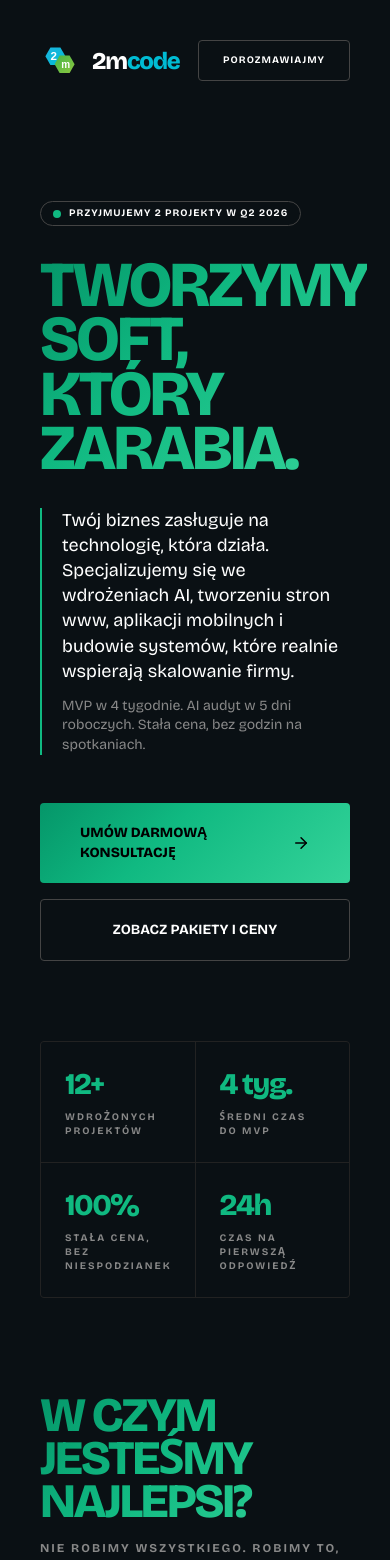
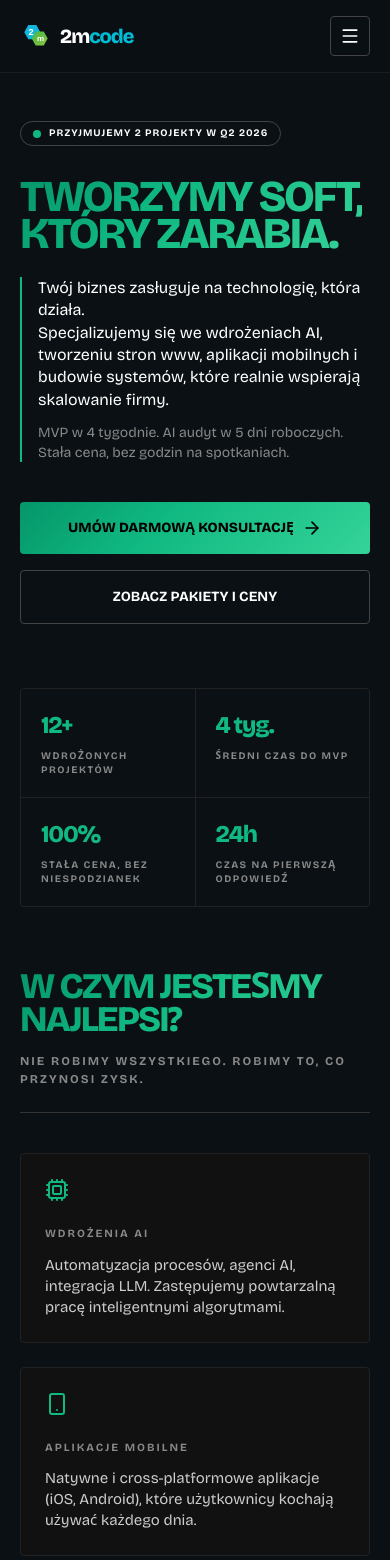
Before and after one commit to 2m-code/2m-code, a React (Vite) app: page / in a window 390 px wide. Shown: the top 1560 px of the page. Built offline with nearby package versions, Linux system fonts and the light colour scheme; a web font is replaced by a local one.

Commit message:
poprawa responsywnosci

```diff
--- a/src/App.tsx
+++ b/src/App.tsx
@@ -1,5 +1,5 @@
 import { useEffect, useState } from 'react';
-import { motion } from 'motion/react';
+import { AnimatePresence, motion } from 'motion/react';
 import {
   ArrowRight,
   Code2,
@@ -14,6 +14,8 @@ import {
   Rocket,
   Facebook,
   Instagram,
+  Menu,
+  X,
 } from 'lucide-react';
 
 const CONTACT_EMAIL = '2mcode.it@gmail.com';
@@ -62,6 +64,7 @@ const staggerContainer = {
 export default function App() {
   const [theme, setTheme] = useState<string>('e');
   const [font, setFont] = useState<string>('6');
+  const [menuOpen, setMenuOpen] = useState<boolean>(false);
 
   useEffect(() => {
     document.documentElement.setAttribute('data-theme', theme);
@@ -73,6 +76,10 @@ export default function App() {
 
   useEffect(() => {
     const onKey = (e: KeyboardEvent) => {
+      if (e.key === 'Escape') {
+        setMenuOpen(false);
+        return;
+      }
       if (e.ctrlKey || e.metaKey || e.altKey) return;
       const target = e.target as HTMLElement | null;
       if (target && (target.tagName === 'INPUT' || target.tagName === 'TEXTAREA' || target.isContentEditable)) return;
@@ -83,34 +90,140 @@ export default function App() {
     return () => window.removeEventListener('keydown', onKey);
   }, []);
 
+  useEffect(() => {
+    if (menuOpen) {
+      document.body.style.overflow = 'hidden';
+    } else {
+      document.body.style.overflow = '';
+    }
+    return () => {
+      document.body.style.overflow = '';
+    };
+  }, [menuOpen]);
+
+  const navLinks = [
+    { href: '#uslugi', label: 'Usługi' },
+    { href: '#pakiety', label: 'Pakiety' },
+    { href: '#proces', label: 'Proces' },
+    { href: '#historia', label: 'O nas' },
+    { href: '#kontakt', label: 'Kontakt' },
+  ];
+
   return (
-    <div className="min-h-screen bg-bg text-text selection:bg-accent/30 font-sans overflow-hidden relative">
+    <div className="min-h-screen bg-bg text-text selection:bg-accent/30 font-sans relative">
       {/* Navbar */}
-      <nav className="relative z-10 flex items-center justify-between px-10 py-10 max-w-[1200px] mx-auto">
-        <div className="flex items-center gap-3">
-          <img src="/logo-mark.svg" alt="2mcode" className="w-10 h-10" />
-          <span className="text-2xl font-black tracking-tighter lowercase">2m<span className="text-[#00BCD4]">code</span></span>
+      <header className="sticky top-0 z-40 bg-bg/80 backdrop-blur-md border-b border-[#222]/70">
+      <nav className="flex items-center justify-between px-5 md:px-10 py-4 md:py-6 max-w-[1200px] mx-auto gap-3">
+        <div className="flex items-center gap-2 md:gap-3 min-w-0">
+          <img src="/logo-mark.svg" alt="2mcode" className="w-8 h-8 md:w-10 md:h-10 flex-shrink-0" />
+          <span className="text-xl md:text-2xl font-black tracking-tighter lowercase">2m<span className="text-[#00BCD4]">code</span></span>
         </div>
         <div className="hidden md:flex items-center gap-8 text-[12px] uppercase tracking-[2px] font-bold text-muted">
-          <a href="#uslugi" className="hover:text-white transition-colors">Usługi</a>
-          <a href="#pakiety" className="hover:text-white transition-colors">Pakiety</a>
-          <a href="#proces" className="hover:text-white transition-colors">Proces</a>
-          <a href="#historia" className="hover:text-white transition-colors">O nas</a>
-          <a href="#kontakt" className="hover:text-white transition-colors">Kontakt</a>
+          {navLinks.map((l) => (
+            <a key={l.href} href={l.href} className="hover:text-white transition-colors">{l.label}</a>
+          ))}
         </div>
         <a
           href={CALENDLY_URL}
           target="_blank"
           rel="noopener noreferrer"
-          className="px-6 py-3 text-[10px] font-bold uppercase tracking-[1px] border border-[#444] rounded-sm hover:bg-[#111] transition-colors"
+          className="hidden md:inline-flex px-4 md:px-6 py-2.5 md:py-3 text-[10px] font-bold uppercase tracking-[1px] border border-[#444] rounded-sm hover:bg-[#111] transition-colors whitespace-nowrap flex-shrink-0"
         >
           Porozmawiajmy
         </a>
+        {/* Burger button (mobile only) */}
+        <button
+          type="button"
+          onClick={() => setMenuOpen(true)}
+          aria-label="Otwórz menu"
+          aria-expanded={menuOpen}
+          className="md:hidden w-10 h-10 flex items-center justify-center border border-[#444] rounded-sm hover:bg-[#111] transition-colors flex-shrink-0"
+        >
+          <Menu className="w-5 h-5" />
+        </button>
       </nav>
+      </header>
+
+      {/* Mobile menu overlay */}
+      <AnimatePresence>
+        {menuOpen && (
+          <motion.div
+            key="mobile-menu"
+            initial={{ opacity: 0 }}
+            animate={{ opacity: 1 }}
+            exit={{ opacity: 0 }}
+            transition={{ duration: 0.2 }}
+            className="fixed inset-0 z-50 md:hidden bg-bg/95 backdrop-blur-sm flex flex-col"
+            onClick={() => setMenuOpen(false)}
+          >
+            <motion.div
+              initial={{ y: -20, opacity: 0 }}
+              animate={{ y: 0, opacity: 1 }}
+              exit={{ y: -20, opacity: 0 }}
+              transition={{ duration: 0.25, ease: 'easeOut' }}
+              className="flex flex-col h-full"
+              onClick={(e) => e.stopPropagation()}
+            >
+              {/* Menu header */}
+              <div className="flex items-center justify-between px-5 py-6 border-b border-[#222]">
+                <div className="flex items-center gap-2">
+                  <img src="/logo-mark.svg" alt="2mcode" className="w-8 h-8" />
+                  <span className="text-xl font-black tracking-tighter lowercase">2m<span className="text-[#00BCD4]">code</span></span>
+                </div>
+                <button
+                  type="button"
+                  onClick={() => setMenuOpen(false)}
+                  aria-label="Zamknij menu"
+                  className="w-10 h-10 flex items-center justify-center border border-[#444] rounded-sm hover:bg-[#111] transition-colors"
+                >
+                  <X className="w-5 h-5" />
+                </button>
+              </div>
+
+              {/* Menu links */}
+              <nav className="flex-1 flex flex-col justify-center px-5 gap-1">
+                {navLinks.map((l, i) => (
+                  <motion.a
+                    key={l.href}
+                    href={l.href}
+                    onClick={() => setMenuOpen(false)}
+                    initial={{ x: -20, opacity: 0 }}
+                    animate={{ x: 0, opacity: 1 }}
+                    transition={{ delay: 0.05 + i * 0.05, duration: 0.25 }}
+                    className="text-4xl font-black uppercase tracking-tighter text-gradient py-3 hover:opacity-80 transition-opacity"
+                  >
+                    {l.label}
+                  </motion.a>
+                ))}
+              </nav>
+
+              {/* Menu footer CTA */}
+              <div className="px-5 py-6 border-t border-[#222] flex flex-col gap-3">
+                <a
+                  href={CALENDLY_URL}
+                  target="_blank"
+                  rel="noopener noreferrer"
+                  onClick={() => setMenuOpen(false)}
+                  className="px-6 py-4 bg-gradient-accent text-black font-extrabold uppercase text-sm flex items-center justify-center gap-2 rounded-sm"
+                >
+                  Umów darmową konsultację <ArrowRight className="w-5 h-5" />
+                </a>
+                <a
+                  href={`mailto:${CONTACT_EMAIL}`}
+                  onClick={() => setMenuOpen(false)}
+                  className="text-[12px] uppercase tracking-[2px] font-bold text-muted hover:text-white transition-colors text-center"
+                >
+                  {CONTACT_EMAIL}
+                </a>
+              </div>
+            </motion.div>
+          </motion.div>
+        )}
+      </AnimatePresence>
 
       <main className="relative z-10">
         {/* Hero Section */}
-        <section className="pt-20 pb-20 px-10 max-w-[1200px] mx-auto flex flex-col items-start text-left">
+        <section className="pt-12 md:pt-20 pb-16 md:pb-20 px-5 md:px-10 max-w-[1200px] mx-auto flex flex-col items-start text-left">
           <motion.div
             initial={{ opacity: 0, scale: 0.9 }}
             animate={{ opacity: 1, scale: 1 }}
@@ -125,7 +238,7 @@ export default function App() {
             initial={{ opacity: 0, y: 20 }}
             animate={{ opacity: 1, y: 0 }}
             transition={{ duration: 0.5, delay: 0.1 }}
-            className="text-[clamp(4rem,9vw,110px)] font-black tracking-[-0.05em] leading-[0.85] uppercase text-gradient mb-8"
+            className="text-[clamp(2.75rem,10vw,110px)] font-black tracking-[-0.05em] leading-[0.85] uppercase text-gradient mb-6 md:mb-8"
           >
             Tworzymy soft,<br />
             który zarabia.
@@ -135,7 +248,7 @@ export default function App() {
             initial={{ opacity: 0, y: 20 }}
             animate={{ opacity: 1, y: 0 }}
             transition={{ duration: 0.5, delay: 0.2 }}
-            className="text-[18px] leading-[1.4] text-white max-w-xl mb-12 border-l-2 border-accent pl-5"
+            className="text-[16px] md:text-[18px] leading-[1.4] text-white max-w-xl mb-10 md:mb-12 border-l-2 border-accent pl-4 md:pl-5"
           >
             Twój biznes zasługuje na technologię, która działa.
             <br />
@@ -153,13 +266,13 @@ export default function App() {
               href={CALENDLY_URL}
               target="_blank"
               rel="noopener noreferrer"
-              className="px-10 py-5 bg-gradient-accent text-black font-extrabold uppercase text-sm flex items-center justify-center gap-2 hover:scale-[1.02] transition-transform w-full sm:w-auto rounded-sm"
+              className="px-6 md:px-10 py-4 md:py-5 bg-gradient-accent text-black font-extrabold uppercase text-sm flex items-center justify-center gap-2 hover:scale-[1.02] transition-transform w-full sm:w-auto rounded-sm"
             >
               Umów darmową konsultację <ArrowRight className="w-5 h-5" />
             </a>
             <a
               href="#pakiety"
-              className="px-10 py-5 bg-transparent border border-[#444] font-bold uppercase text-sm text-white hover:bg-[#111] transition-colors w-full sm:w-auto flex items-center justify-center rounded-sm"
+              className="px-6 md:px-10 py-4 md:py-5 bg-transparent border border-[#444] font-bold uppercase text-sm text-white hover:bg-[#111] transition-colors w-full sm:w-auto flex items-center justify-center rounded-sm"
             >
               Zobacz pakiety i ceny
             </a>
@@ -167,7 +280,7 @@ export default function App() {
         </section>
 
         {/* Social Proof / Metrics Strip */}
-        <section className="px-10 max-w-[1200px] mx-auto">
+        <section className="px-5 md:px-10 max-w-[1200px] mx-auto">
           <div className="grid grid-cols-2 md:grid-cols-4 gap-px bg-[#222] border border-[#222] rounded-sm overflow-hidden">
             {[
               { value: '12+', label: 'Wdrożonych projektów' },
@@ -175,18 +288,18 @@ export default function App() {
               { value: '100%', label: 'Stała cena, bez niespodzianek' },
               { value: '24h', label: 'Czas na pierwszą odpowiedź' },
             ].map((stat, i) => (
-              <div key={i} className="bg-bg p-6 md:p-8">
-                <div className="text-3xl md:text-4xl font-black text-accent tracking-tighter mb-2">{stat.value}</div>
-                <div className="text-[10px] uppercase tracking-[2px] font-bold text-muted leading-[1.4]">{stat.label}</div>
+              <div key={i} className="bg-bg p-5 md:p-8">
+                <div className="text-2xl md:text-4xl font-black text-accent tracking-tighter mb-2">{stat.value}</div>
+                <div className="text-[10px] uppercase tracking-[1.5px] md:tracking-[2px] font-bold text-muted leading-[1.4]">{stat.label}</div>
               </div>
             ))}
           </div>
         </section>
 
         {/* Services Section */}
-        <section id="uslugi" className="py-24 px-10 max-w-[1200px] mx-auto">
-          <div className="mb-16 border-b border-[#333] pb-8">
-            <h2 className="text-5xl md:text-7xl font-black uppercase tracking-tighter text-gradient mb-4 leading-[0.9]">W czym jesteśmy najlepsi?</h2>
+        <section id="uslugi" className="py-16 md:py-24 px-5 md:px-10 max-w-[1200px] mx-auto">
+          <div className="mb-10 md:mb-16 border-b border-[#333] pb-6 md:pb-8">
+            <h2 className="text-4xl md:text-7xl font-black uppercase tracking-tighter text-gradient mb-4 leading-[0.9]">W czym jesteśmy najlepsi?</h2>
             <p className="text-muted text-[12px] uppercase tracking-[2px] font-bold">Nie robimy wszystkiego. Robimy to, co przynosi zysk.</p>
           </div>
 
@@ -217,7 +330,7 @@ export default function App() {
               <motion.div
                 key={i}
                 variants={fadeIn}
-                className="p-8 bg-card border border-border rounded-sm hover:border-[#444] transition-colors group relative"
+                className="p-6 md:p-8 bg-card border border-border rounded-sm hover:border-[#444] transition-colors group relative"
               >
                 <div className="mb-6">
                   {service.icon}
@@ -230,9 +343,9 @@ export default function App() {
         </section>
 
         {/* Packages Section */}
-        <section id="pakiety" className="py-24 px-10 max-w-[1200px] mx-auto">
-          <div className="mb-16 border-b border-[#333] pb-8">
-            <h2 className="text-5xl md:text-7xl font-black uppercase tracking-tighter text-gradient mb-4 leading-[0.9]">Pakiety i ceny</h2>
+        <section id="pakiety" className="py-16 md:py-24 px-5 md:px-10 max-w-[1200px] mx-auto">
+          <div className="mb-10 md:mb-16 border-b border-[#333] pb-6 md:pb-8">
+            <h2 className="text-4xl md:text-7xl font-black uppercase tracking-tighter text-gradient mb-4 leading-[0.9]">Pakiety i ceny</h2>
             <p className="text-muted text-[12px] uppercase tracking-[2px] font-bold">Stała cena. Jasny zakres. Zero niespodzianek na fakturze.</p>
           </div>
 
@@ -293,10 +406,10 @@ export default function App() {
               <motion.div
                 key={i}
                 variants={fadeIn}
-                className={`p-8 bg-card border rounded-sm relative flex flex-col ${pkg.highlight ? 'border-accent' : 'border-border hover:border-[#444]'} transition-colors`}
+                className={`p-6 md:p-8 bg-card border rounded-sm relative flex flex-col ${pkg.highlight ? 'border-accent' : 'border-border hover:border-[#444]'} transition-colors`}
               >
                 {pkg.highlight && (
-                  <div className="absolute -top-3 left-8 px-3 py-1 bg-accent text-black text-[10px] font-extrabold uppercase tracking-[2px] rounded-sm">
+                  <div className="absolute -top-3 left-6 md:left-8 px-3 py-1 bg-accent text-black text-[10px] font-extrabold uppercase tracking-[2px] rounded-sm">
                     Najczęściej wybierany
                   </div>
                 )}
@@ -334,9 +447,9 @@ export default function App() {
         </section>
 
         {/* Process Section */}
-        <section id="proces" className="py-24 px-10 max-w-[1200px] mx-auto">
-          <div className="mb-16 border-b border-[#333] pb-8">
-            <h2 className="text-5xl md:text-7xl font-black uppercase tracking-tighter text-gradient mb-4 leading-[0.9]">Jak pracujemy</h2>
+        <section id="proces" className="py-16 md:py-24 px-5 md:px-10 max-w-[1200px] mx-auto">
+          <div className="mb-10 md:mb-16 border-b border-[#333] pb-6 md:pb-8">
+            <h2 className="text-4xl md:text-7xl font-black uppercase tracking-tighter text-gradient mb-4 leading-[0.9]">Jak pracujemy</h2>
             <p className="text-muted text-[12px] uppercase tracking-[2px] font-bold">Od pierwszego maila do działającego systemu - bez niespodzianek.</p>
           </div>
 
@@ -366,9 +479,9 @@ export default function App() {
         </section>
 
         {/* Story Section */}
-        <section id="historia" className="py-24 px-10 max-w-[1200px] mx-auto">
-          <div className="bg-card border border-border rounded-sm p-8 md:p-12 relative">
-            <div className="grid grid-cols-1 lg:grid-cols-2 gap-16 items-start relative z-10">
+        <section id="historia" className="py-16 md:py-24 px-5 md:px-10 max-w-[1200px] mx-auto">
+          <div className="bg-card border border-border rounded-sm p-6 md:p-12 relative">
+            <div className="grid grid-cols-1 lg:grid-cols-2 gap-10 md:gap-16 items-start relative z-10">
               <div>
                 <motion.div
                   initial={{ opacity: 0, x: -20 }}
@@ -429,15 +542,15 @@ export default function App() {
         </section>
 
         {/* CTA Section */}
-        <section id="kontakt" className="py-24 px-10 text-left max-w-[1200px] mx-auto">
+        <section id="kontakt" className="py-16 md:py-24 px-5 md:px-10 text-left max-w-[1200px] mx-auto">
           <motion.div
             initial={{ opacity: 0, y: 20 }}
             whileInView={{ opacity: 1, y: 0 }}
             viewport={{ once: true, margin: "-100px" }}
-            className="border-t border-[#333] pt-16"
+            className="border-t border-[#333] pt-10 md:pt-16"
           >
-            <h2 className="text-5xl md:text-7xl font-black uppercase tracking-tighter text-gradient mb-6 leading-[0.9]">Gotowy na wzrost?</h2>
-            <p className="text-[18px] text-white mb-10 max-w-2xl border-l-2 border-accent pl-5">
+            <h2 className="text-4xl md:text-7xl font-black uppercase tracking-tighter text-gradient mb-6 leading-[0.9]">Gotowy na wzrost?</h2>
+            <p className="text-[16px] md:text-[18px] text-white mb-8 md:mb-10 max-w-2xl border-l-2 border-accent pl-4 md:pl-5">
               Wybierz szybszą ścieżkę - 30-min rozmowa w kalendarzu, albo napisz maila. Odpowiadamy w 24h z konkretnym planem. Bez korpo-gadki.
             </p>
 
@@ -446,7 +559,7 @@ export default function App() {
                 href={CALENDLY_URL}
                 target="_blank"
                 rel="noopener noreferrer"
-                className="p-8 bg-gradient-accent text-black rounded-sm flex flex-col gap-3 hover:scale-[1.01] transition-transform"
+                className="p-6 md:p-8 bg-gradient-accent text-black rounded-sm flex flex-col gap-3 hover:scale-[1.01] transition-transform"
               >
                 <Calendar className="w-7 h-7" />
                 <div className="text-[11px] uppercase tracking-[2px] font-bold opacity-70">Szybka ścieżka</div>
@@ -459,7 +572,7 @@ export default function App() {
 
               <a
                 href={`mailto:${CONTACT_EMAIL}?subject=Projekt%20z%202mcode&body=Cze%C5%9B%C4%87%2C%0A%0AChcia%C5%82%2Fa%C5%82abym%20porozmawia%C4%87%20o%3A%0A%0A-%20Mojej%20bran%C5%BCy%3A%20%0A-%20Problemie%2C%20kt%C3%B3ry%20chc%C4%99%20rozwi%C4%85za%C4%87%3A%20%0A-%20Bud%C5%BCecie%3A%20%0A-%20Terminie%3A%20%0A%0APozdrawiam`}
-                className="p-8 bg-card border border-border rounded-sm flex flex-col gap-3 hover:border-[#444] transition-colors"
+                className="p-6 md:p-8 bg-card border border-border rounded-sm flex flex-col gap-3 hover:border-[#444] transition-colors"
               >
                 <Mail className="w-7 h-7 text-accent" />
                 <div className="text-[11px] uppercase tracking-[2px] font-bold text-muted">Wolisz mailem?</div>
@@ -475,35 +588,33 @@ export default function App() {
       </main>
 
       {/* Footer */}
-      <footer className="border-t border-[#222] py-10 px-10 bg-bg">
-        <div className="max-w-[1200px] mx-auto grid grid-cols-3 grid-rows-2 gap-y-0 items-center">
-          <div className="flex items-center gap-3">
-            <img src="/logo-mark.svg" alt="2mcode" className="w-8 h-8" />
-            <span className="text-lg font-black tracking-tighter lowercase">2m<span className="text-[#00BCD4]">code</span></span>
+      <footer className="border-t border-[#222] py-10 px-5 md:px-10 bg-bg">
+        <div className="max-w-[1200px] mx-auto grid grid-cols-3 grid-rows-[auto_auto_auto] gap-x-4 md:gap-x-6 gap-y-1.5 items-center justify-items-center text-center">
+          {/* Row 1: Brand | Kontakt label | Social label */}
+          <div className="flex items-center gap-1 md:gap-1.5 min-w-0">
+            <img src="/logo-mark.svg" alt="2mcode" className="w-6 h-6 md:w-8 md:h-8 flex-shrink-0" />
+            <span className="text-sm md:text-lg font-black tracking-tighter lowercase">2m<span className="text-[#00BCD4]">code</span></span>
           </div>
-          <div className="uppercase tracking-[2px] font-bold text-muted text-[10px]">Kontakt</div>
-          <div className="flex gap-6">
-            <a href="https://www.facebook.com/profile.php?id=61570962609416" className="flex items-center gap-1 text-[10px] uppercase tracking-[2px] font-bold text-muted hover:text-white transition-colors">
-              <Facebook className="w-3 h-3" />
-              Facebook
-            </a>
-            <a href="https://www.instagram.com/2m.code" className="flex items-center gap-1 text-[10px] uppercase tracking-[2px] font-bold text-muted hover:text-white transition-colors">
-              <Instagram className="w-3 h-3" />
-              Instagram
-            </a>
-          </div>
+          <div className="uppercase tracking-[1.5px] md:tracking-[2px] font-bold text-muted text-[9px] md:text-[10px]">Kontakt</div>
+          <div className="uppercase tracking-[1.5px] md:tracking-[2px] font-bold text-muted text-[9px] md:text-[10px]">Social</div>
 
-          <div className="text-[#666] text-[11px] ml-[2.75rem]">
-            Soft, który zarabia.<br />
-            Wrocław, Polska.
-          </div>
-          <div>
-            <a href={`mailto:${CONTACT_EMAIL}`} className="text-[11px] text-[#888] hover:text-accent transition-colors block">{CONTACT_EMAIL}</a>
-            <a href={CALENDLY_URL} target="_blank" rel="noopener noreferrer" className="text-[11px] text-[#888] hover:text-accent transition-colors block">Umów spotkanie →</a>
-          </div>
-          <div></div>
+          {/* Row 2: Description line 1 | Email | Facebook */}
+          <div className="text-[#666] text-[10px] md:text-[11px] leading-[1.5]">Soft, który zarabia.</div>
+          <a href={`mailto:${CONTACT_EMAIL}`} className="text-[10px] md:text-[11px] text-[#888] hover:text-accent transition-colors break-all leading-[1.5]">{CONTACT_EMAIL}</a>
+          <a href="https://www.facebook.com/profile.php?id=61570962609416" target="_blank" rel="noopener noreferrer" className="flex items-center gap-1.5 text-[9px] md:text-[10px] uppercase tracking-[1.5px] md:tracking-[2px] font-bold text-muted hover:text-white transition-colors leading-[1.5]">
+            <Facebook className="w-3 h-3 flex-shrink-0" />
+            Facebook
+          </a>
+
+          {/* Row 3: Description line 2 | Umów spotkanie | Instagram */}
+          <div className="text-[#666] text-[10px] md:text-[11px] leading-[1.5]">Wrocław, Polska.</div>
+          <a href={CALENDLY_URL} target="_blank" rel="noopener noreferrer" className="text-[10px] md:text-[11px] text-[#888] hover:text-accent transition-colors whitespace-nowrap leading-[1.5]">Umów spotkanie →</a>
+          <a href="https://www.instagram.com/2m.code" target="_blank" rel="noopener noreferrer" className="flex items-center gap-1.5 text-[9px] md:text-[10px] uppercase tracking-[1.5px] md:tracking-[2px] font-bold text-muted hover:text-white transition-colors leading-[1.5]">
+            <Instagram className="w-3 h-3 flex-shrink-0" />
+            Instagram
+          </a>
         </div>
-        <div className="max-w-[1200px] mx-auto mt-8 pt-6 border-t border-[#222] flex flex-col md:flex-row justify-between gap-3 text-[10px] uppercase tracking-[1px] font-bold text-[#555]">
+        <div className="max-w-[1200px] mx-auto mt-8 pt-6 border-t border-[#222] flex flex-col items-center gap-2 text-center text-[10px] uppercase tracking-[1px] font-bold text-[#555]">
           <p>© 2026 2mcode. Wszelkie prawa zastrzeżone.</p>
           <p>Made in Poland · Stała cena · Jasny zakres</p>
         </div>
--- a/src/index.css
+++ b/src/index.css
@@ -93,6 +93,11 @@
   border-image: linear-gradient(135deg, var(--grad-a), var(--grad-c)) 1;
 }
 
+html, body {
+  overflow-x: clip;
+  max-width: 100%;
+}
+
 body {
   background-color: var(--color-bg);
   color: var(--color-text);
```
